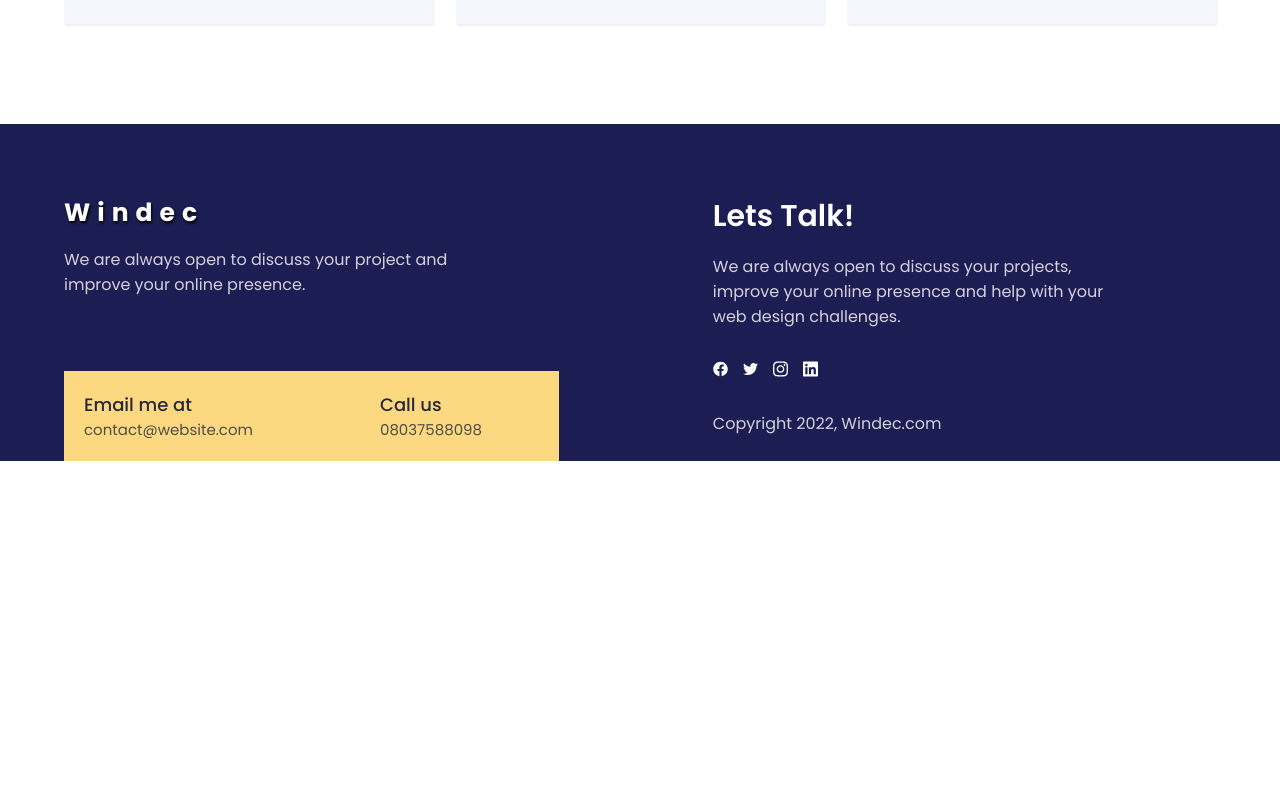
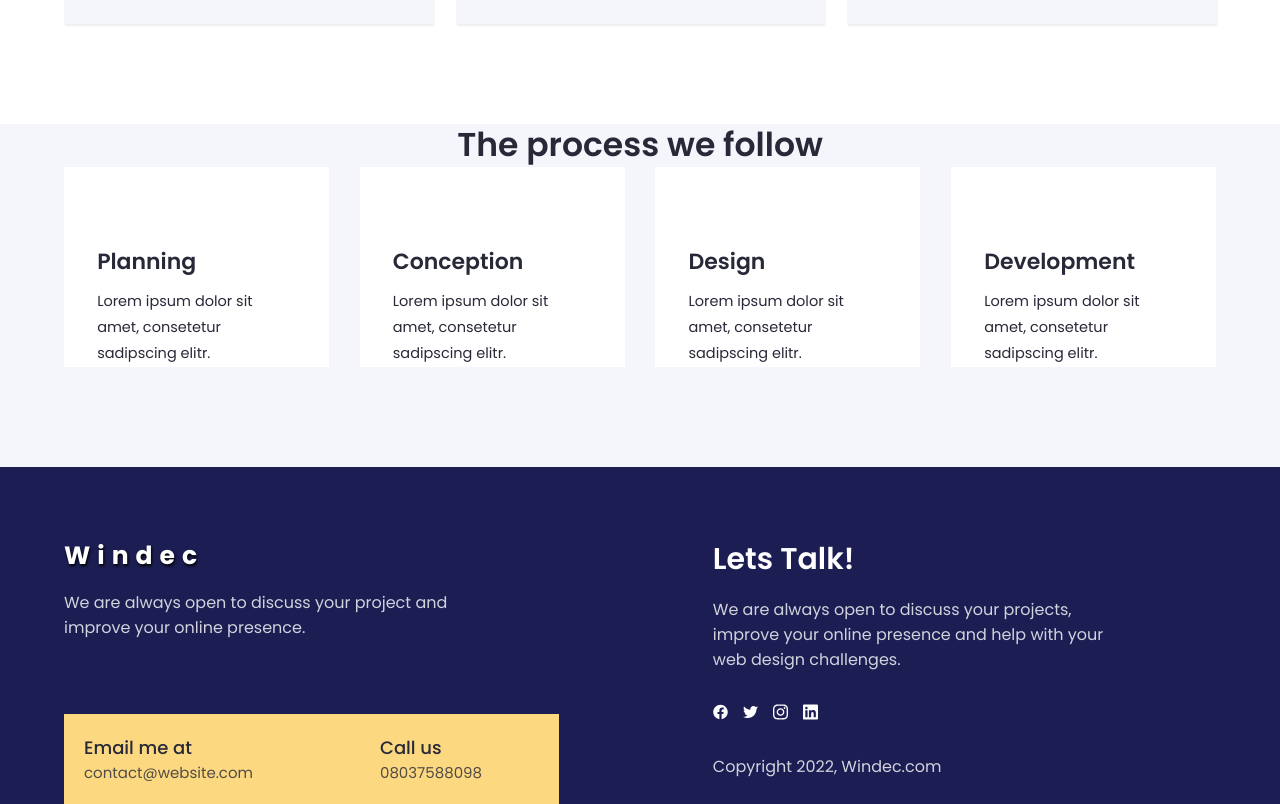
Before and after one commit to Meldy2503/Windec, a React (Create React App) app: page /about-us in a window 1280 px wide. Shown: the part 3120-3924 px from the top of the page. Before the commit the page ends 3581 px from the top, so only its background shows below. Built offline with nearby package versions, Linux system fonts and the light colour scheme.

Commit message:
add contents

```diff
--- a/src/components/aboutUs/meetOurTeam/Data.js
+++ b/src/components/aboutUs/meetOurTeam/Data.js
@@ -0,0 +1,31 @@
+const data = [
+    {
+        id: 1,
+        title: "Planning",
+        text: "Lorem ipsum dolor sit amet, consetetur sadipscing elitr."
+    },
+
+    {
+      id: 2,
+      title: "Conception",
+      text: "Lorem ipsum dolor sit amet, consetetur sadipscing elitr."
+
+  },
+
+  {
+      id: 3,
+      title: "Design",
+      text: "Lorem ipsum dolor sit amet, consetetur sadipscing elitr."
+
+  },
+
+  {
+      id: 4,
+      title: "Development",
+      text: "Lorem ipsum dolor sit amet, consetetur sadipscing elitr."
+
+  }
+
+  ]
+
+  export default data;
--- a/src/components/aboutUs/meetOurTeam/Styled.js
+++ b/src/components/aboutUs/meetOurTeam/Styled.js
@@ -0,0 +1,95 @@
+import styled from "styled-components";
+
+
+export const Title = styled.div`
+   text-align: center;
+   max-width: 120rem;
+   width: 90%;
+   margin: 0 auto;
+
+   h2 {
+      font-size: 3.3rem;
+      font-weight: 600;
+      width: 80%;
+      margin: 0 auto;
+      line-height: 1.3;
+
+      @media screen and (max-width: ${({theme}) => theme.mediaQuery.tablet}) {
+         font-size: 2.5rem;
+      }
+
+      @media screen and (max-width: ${({theme}) => theme.mediaQuery.mobile}) {
+         font-size: 2rem;
+         padding-bottom: 3rem;
+   }}
+`;
+
+export const Container = styled.div`
+     max-width: 120rem;
+     width: 90%;
+     margin: 0 auto;
+     display: flex;
+     flex-wrap: wrap;
+     flex-direction: row;
+     row-gap: 2.5rem;
+     justify-content: space-between;
+     padding-bottom: 10rem;
+
+     @media screen and (max-width: ${({theme}) => theme.mediaQuery.mobile}) {
+      row-gap: 2rem;
+      padding-bottom: 6rem;
+      }
+`;
+
+export const Contents = styled.div`
+     width: 23%;
+     background-color: #fff;
+
+     @media screen and (max-width: ${({theme}) => theme.mediaQuery.tablet}) {
+         width: 48.5%;
+      }
+
+      @media screen and (max-width: ${({theme}) => theme.mediaQuery.mobile}) {
+         width: 90%;
+         margin: 0 auto;
+      }
+
+
+     div {
+        width: 75%;
+        margin: 0 auto;
+        padding-top: 3rem;
+
+        @media screen and (max-width: ${({theme}) => theme.mediaQuery.mobile}) {
+            width: 85%;
+            padding-top: 0;
+        }
+
+
+        img {
+            position: absolute;
+
+            @media screen and (max-width: ${({theme}) => theme.mediaQuery.mobile}) {
+                display: none;
+      }}
+
+
+        h6 {
+            font-size: 2.2rem;
+            padding: 3.5rem 0 1rem 0;
+            margin-top: 1.3rem;
+            font-weight: 600;
+
+
+            @media screen and (max-width: ${({theme}) => theme.mediaQuery.mobile}) {
+                font-size: 1.7rem;
+                border-top: none;
+                padding: 0;
+                margin-top: 0;
+      }}
+
+   p {
+      line-height: 1.8;
+      font-size: 1.45rem;
+     }}
+`;
--- a/src/components/aboutUs/meetOurTeam/index.js
+++ b/src/components/aboutUs/meetOurTeam/index.js
@@ -0,0 +1,29 @@
+import React from 'react';
+import { MainContainer } from "../../reusableComponents/ContainerStyled";
+import { Title, Container, Contents } from "./Styled";
+import data from "./Data"
+
+function MeetOurTeam() {
+  return (
+        <MainContainer>
+              <Title>
+                  <h2>The process we follow</h2>
+              </Title>
+
+             <Container>
+                     {data.map((items) => {
+                         return (
+                    <Contents>
+                        <div key={items.id}>
+                            <h6>{items.title}</h6>
+                            <p>{items.text}</p>
+                        </div>
+                    </Contents>
+                         )
+                     })}
+             </Container>
+        </MainContainer>
+  );
+}
+
+export default MeetOurTeam;
--- a/src/pages/AboutUs.js
+++ b/src/pages/AboutUs.js
@@ -4,6 +4,7 @@ import WhoWeAre from "../components/aboutUs/whoWeAre/index";
 import OurProcess from "../components/aboutUs/ourProcess/index";
 import MissionVission from "../components/aboutUs/missionVision/index";
 import Benefits from "../components/aboutUs/benefits/index";
+import MeetOurTeam from "../components/aboutUs/meetOurTeam/index";
 
 
 const AboutUs = () => {
@@ -14,6 +15,7 @@ const AboutUs = () => {
            <OurProcess />
            <MissionVission />
            <Benefits />
+           <MeetOurTeam />
        </div>
    )
 }
```
